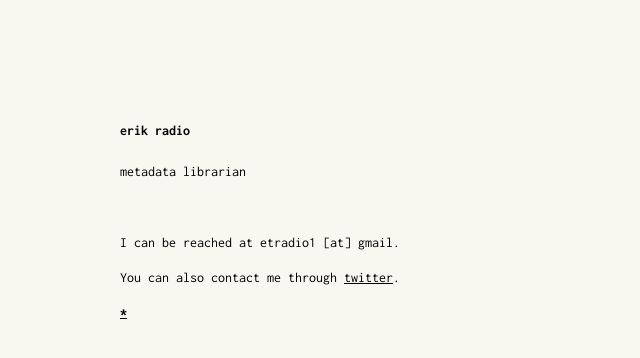
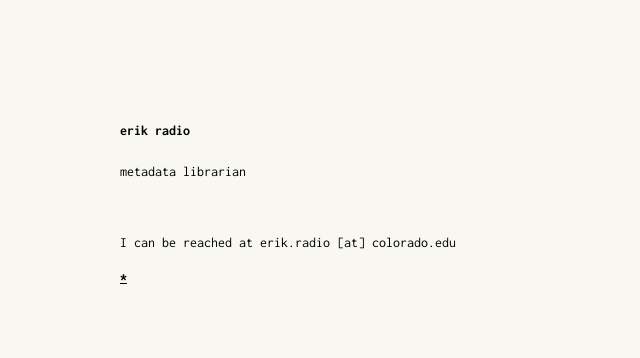
Before and after one commit to erikradio/erikradio.github.io, a Jekyll site: the page built from contact.md, in a window 1280 px wide. Shown: the top 358 px of the page, without its empty margins (0-640 px from the left). Built offline with Jekyll 4.4.1, drawn with Linux system fonts in a browser that asks for light colours.

Commit message:
Update contact.md

```diff
--- a/contact.md
+++ b/contact.md
@@ -3,10 +3,10 @@ layout: default
 title: contact
 ---
 
-I can be reached at etradio1 [at] gmail.
+I can be reached at erik.radio [at] colorado.edu
 
 
-You can also contact me through [twitter](https://twitter.com/erik_radio).
+
 
 
 <a href="{{ site.url }}{{ "/" | relative_url }}"><b>*</b></a>
```
